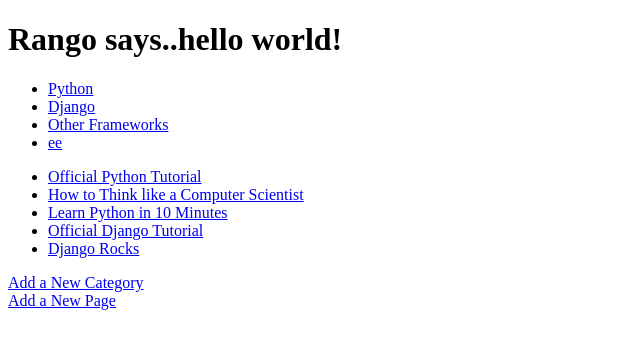
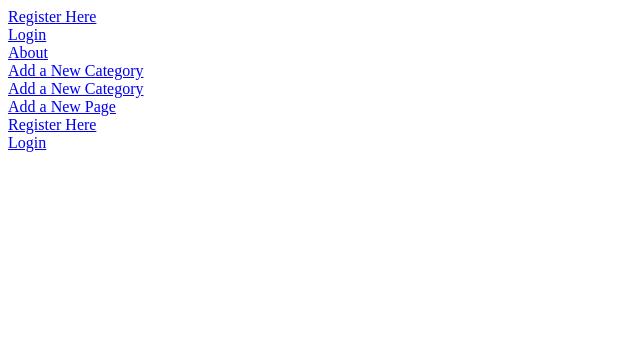
Before and after one commit to singhalabhishek160/rango, a Django app: page /rango/ in a window 1280 px wide. Shown: the top 349 px of the page, without its empty margins (0-640 px from the left). Run offline with Django 3.2, Linux system fonts and the light colour scheme; data comes from the database, SQL or seed files in the repository; both versions use the stored data as it was after the commit.

Commit message:
Login added

```diff
--- a/populate_rango.py
+++ b/populate_rango.py
@@ -12,7 +12,7 @@
     add_page(cat=python_cat,
         title="How to Think like a Computer Scientist",
         url="http://www.greenteapress.com/thinkpython/",
-        views=45)
+        # views=45)
 
     add_page(cat=python_cat,
         title="Learn Python in 10 Minutes",
--- a/rango/models.py
+++ b/rango/models.py
@@ -1,4 +1,3 @@
-
 from django.db import models
 from django.template.defaultfilters import slugify
 from django.contrib.auth.models import User
--- a/rango/urls.py
+++ b/rango/urls.py
@@ -4,6 +4,11 @@
 urlpatterns = patterns('',
     url(r'^$', views.index, name='index'),
     url(r'^about/$', views.about, name='about'),
-    url(r'^add_category/$', views.add_category, name='add_category'), # NEW MAPPING!
-    url(r'^add_page/$', views.add_page, name='add_page'), # NEW MAPPING!
-    url(r'^category/(?P<category_name_slug>[\w\-]+)/$', views.category, name='category'),)
+    url(r'^category/(?P<category_name_slug>\w+)$', views.category, name='category'),
+    url(r'^add_category/$', views.add_category, name='add_category'),
+    url(r'^category/(?P<category_name_slug>\w+)/add_page/$', views.add_page, name='add_page'),
+    url(r'^register/$', views.register, name='register'),
+    url(r'^login/$', views.user_login, name='login'),
+    url(r'^restricted/$', views.restricted, name='restricted'),
+    url(r'^logout/$', views.user_logout, name='logout'),
+    )
--- a/rango/views.py
+++ b/rango/views.py
@@ -1,15 +1,19 @@
-from django.http import HttpResponse
 from django.shortcuts import render
-from rango.models import Category
-from rango.models import Page
 from rango.forms import CategoryForm
 from rango.forms import PageForm
+from django import forms
+from rango.forms import UserForm, UserProfileForm
+from django.contrib.auth.models import User
+from rango.models import Category, Page, UserProfile
+from django.contrib.auth import authenticate, login
+from django.http import HttpResponseRedirect, HttpResponse
+from django.contrib.auth.decorators import login_required
+from django.contrib.auth import logout
 
-
+    # Order the categories by no. likes in descending order.
 def index(request):
+    # Retrieve the top 5 only - or all if less than 5.
     # Query the database for a list of ALL categories currently stored.
-    # Order the categories by no. likes in descending order.
-    # Retrieve the top 5 only - or all if less than 5.
     # Place the list in our context_dict dictionary which will be passed to the template engine.
     category_list = Category.objects.order_by('-likes')[:5]
     context_dict = {'categories': category_list}
@@ -125,3 +129,112 @@
     context_dict = {'form':form, 'category': cat}
 
     return render(request, 'rango/add_page.html', context_dict)
+
+
+def register(request):
+
+    # A boolean value for telling the template whether the registration was successful.
+    # Set to False initially. Code changes value to True when registration succeeds.
+    registered = False
+
+    # If it's a HTTP POST, we're interested in processing form data.
+    if request.method == 'POST':
+        # Attempt to grab information from the raw form information.
+        # Note that we make use of both UserForm and UserProfileForm.
+        user_form = UserForm(data=request.POST)
+        profile_form = UserProfileForm(data=request.POST)
+
+        # If the two forms are valid...
+        if user_form.is_valid() and profile_form.is_valid():
+            # Save the user's form data to the database.
+            user = user_form.save()
+
+            # Now we hash the password with the set_password method.
+            # Once hashed, we can update the user object.
+            user.set_password(user.password)
+            user.save()
+
+            # Now sort out the UserProfile instance.
+            # Since we need to set the user attribute ourselves, we set commit=False.
+            # This delays saving the model until we're ready to avoid integrity problems.
+            profile = profile_form.save(commit=False)
+            profile.user = user
+
+            # Did the user provide a profile picture?
+            # If so, we need to get it from the input form and put it in the UserProfile model.
+            if 'picture' in request.FILES:
+                profile.picture = request.FILES['picture']
+
+            # Now we save the UserProfile model instance.
+            profile.save()
+
+            # Update our variable to tell the template registration was successful.
+            registered = True
+
+        # Invalid form or forms - mistakes or something else?
+        # Print problems to the terminal.
+        # They'll also be shown to the user.
+        else:
+            print user_form.errors, profile_form.errors
+
+    # Not a HTTP POST, so we render our form using two ModelForm instances.
+    # These forms will be blank, ready for user input.
+    else:
+        user_form = UserForm()
+        profile_form = UserProfileForm()
+
+    # Render the template depending on the context.
+    return render(request,
+            'rango/register.html',
+            {'user_form': user_form, 'profile_form': profile_form, 'registered': registered} )
+
+def user_login(request):
+
+    # If the request is a HTTP POST, try to pull out the relevant information.
+    if request.method == 'POST':
+        # Gather the username and password provided by the user.
+        # This information is obtained from the login form.
+                # We use request.POST.get('<variable>') as opposed to request.POST['<variable>'],
+                # because the request.POST.get('<variable>') returns None, if the value does not exist,
+                # while the request.POST['<variable>'] will raise key error exception
+        username = request.POST.get('username')
+        password = request.POST.get('password')
+
+        # Use Django's machinery to attempt to see if the username/password
+        # combination is valid - a User object is returned if it is.
+        user = authenticate(username=username, password=password)
+
+        # If we have a User object, the details are correct.
+        # If None (Python's way of representing the absence of a value), no user
+        # with matching credentials was found.
+        if user:
+            # Is the account active? It could have been disabled.
+            if user.is_active:
+                # If the account is valid and active, we can log the user in.
+                # We'll send the user back to the homepage.
+                login(request, user)
+                return HttpResponseRedirect('/rango/')
+            else:
+                # An inactive account was used - no logging in!
+                return HttpResponse("Your Rango account is disabled.")
+        else:
+            # Bad login details were provided. So we can't log the user in.
+            print "Invalid login details: {0}, {1}".format(username, password)
+            return HttpResponse("Invalid login details supplied.")
+
+    # The request is not a HTTP POST, so display the login form.
+    # This scenario would most likely be a HTTP GET.
+    else:
+        # No context variables to pass to the template system, hence the
+        # blank dictionary object...
+        return render(request, 'rango/login.html', {})
+@login_required
+def restricted(request):
+    return HttpResponse("Since you're logged in, you can see this text!")
+@login_required
+def user_logout(request):
+    # Since we know the user is logged in, we can now just log them out.
+    logout(request)
+
+    # Take the user back to the homepage.
+    return HttpResponseRedirect('/rango/')
--- a/tango_with_django_project/settings.py
+++ b/tango_with_django_project/settings.py
@@ -101,3 +101,4 @@
 'django.contrib.auth.hashers.PBKDF2PasswordHasher',
 'django.contrib.auth.hashers.PBKDF2SHA1PasswordHasher',
 )
+LOGIN_URL = '/rango/login/'
--- a/templates/rango/index.html
+++ b/templates/rango/index.html
@@ -5,31 +5,20 @@
     </head>
 
     <body>
-        <h1>Rango says..hello world!</h1>
+      {% if user.is_authenticated %}
+  <a href="/rango/restricted/">Restricted Page</a><br />
+  <a href="/rango/logout/">Logout</a><br />
+  {% else %}
+  <a href="/rango/register/">Register Here</a><br />
+  <a href="/rango/login/">Login</a><br />
+  {% endif %}
 
-        {% if categories %}
-            <ul>
-                {% for category in categories %}
-                <!-- Following line changed to add an HTML hyperlink -->
-                <li><a href="/rango/category/{{ category.slug }}">{{ category.name }}</a></li>
-                {% endfor %}
-            </ul>
-       {% else %}
-            <strong>There are no categories present.</strong>
-       {% endif %}
-
-        {% if pages %}
-            <ul>
-                {% for page in pages %}
-                <!-- Following line changed to add an HTML hyperlink -->
-                <li><a href="/rango/pages/{{ page.slug }}">{{ page.title }}</a></li>
-                {% endfor %}
-            </ul>
-       {% else %}
-            <strong>There are no categories present.</strong>
-       {% endif %}
+  <a href="/rango/about/">About</a><br/>
+  <a href="/rango/add_category/">Add a New Category</a><br />
 <a href="/rango/add_category/">Add a New Category</a><br />
 <a href="/rango/add_page/">Add a New Page</a><br />
+<a href="/rango/register/">Register Here</a><br/>
+<a href="/rango/login/">Login</a>
 
     </body>
 </html>
```
Also changed, not shown: rango/forms.py (+14 -1 lines), templates/rango/login.html (added, +21 -0 lines), templates/rango/register.html (added, +32 -0 lines), db.sqlite3, rango/admin.py (line endings or trailing spaces), 6 other files.
